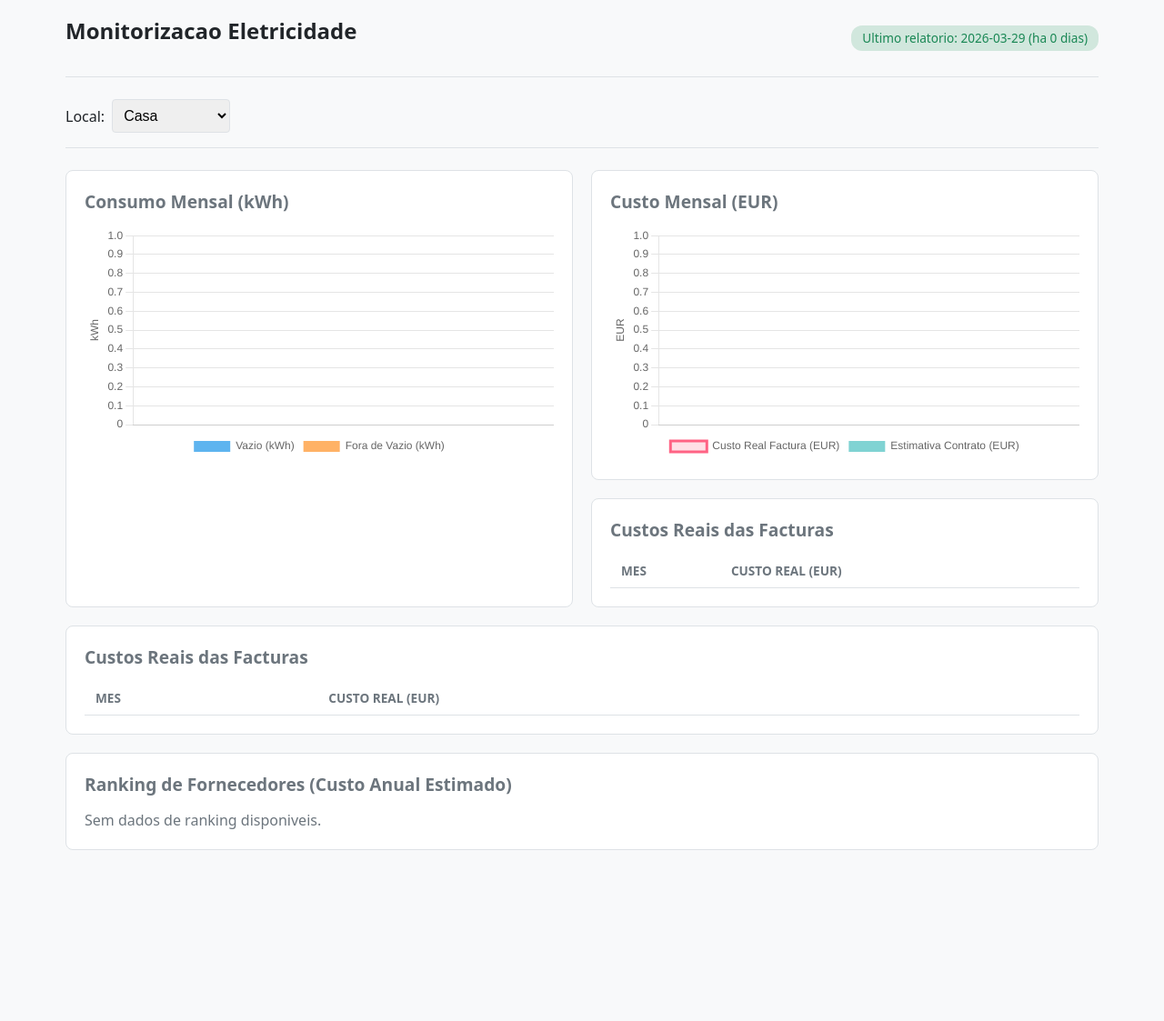
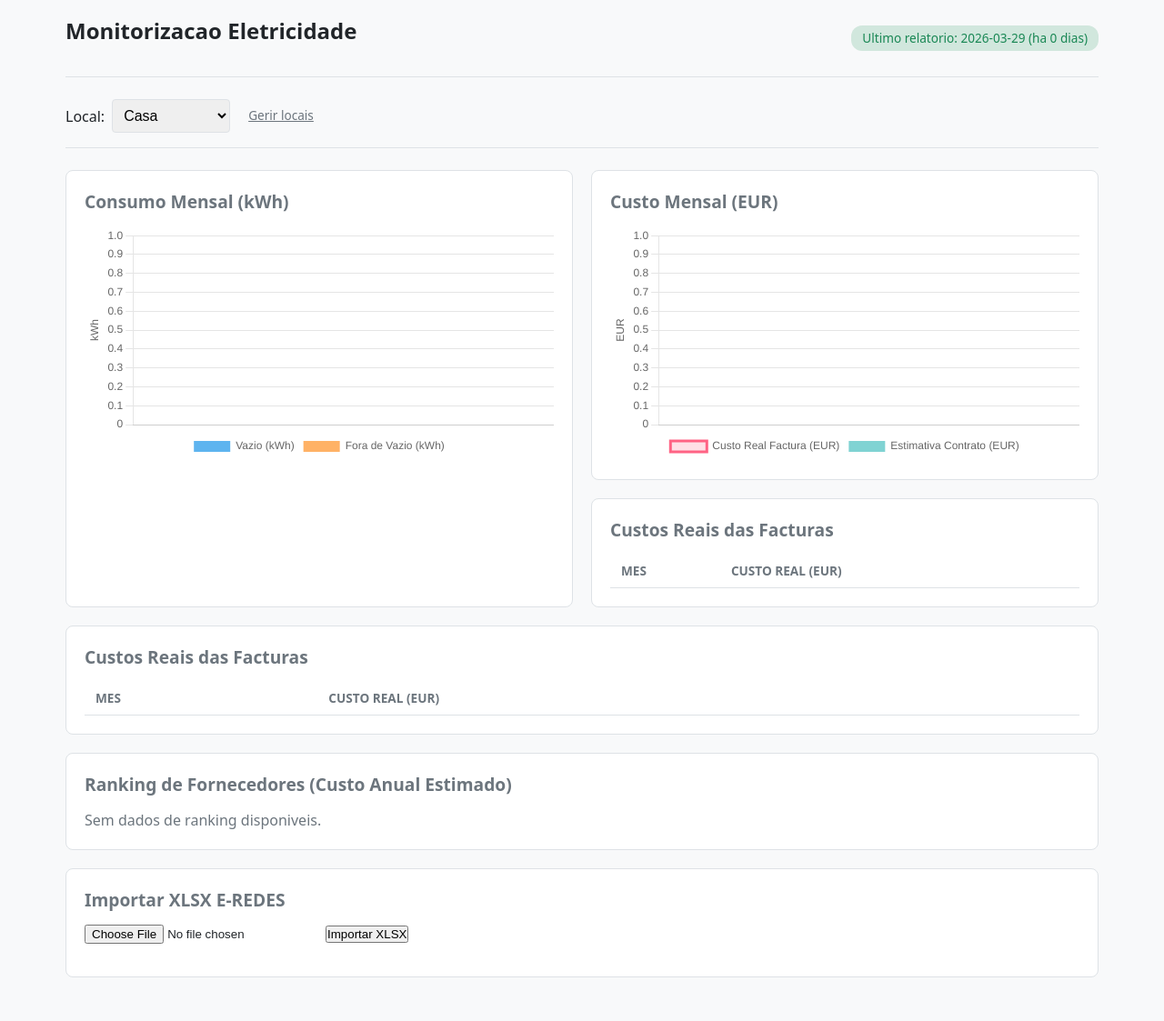
Before and after one commit to ricmagx/monitorizacao-eletricidade, a FastAPI app: page / in a window 1280 px wide. Shown: the whole page at 91% size. Before the commit the page ends 935 px from the top, so only its background shows below. Run offline with FastAPI, Linux system fonts and the light colour scheme; lists and menus that the app fills with data are empty.

Commit message:
feat(07-02): dashboard — seccao upload XLSX + link gerir locais
- Include partials/upload_xlsx.html apos dashboard-content
- Link 'Gerir locais' ao lado do selector de local
- Alteracoes cirurgicas sem tocar no layout existente

```diff
--- a/src/web/templates/dashboard.html
+++ b/src/web/templates/dashboard.html
@@ -19,6 +19,7 @@
       <option value="{{ loc.id }}" {% if loc.id == selected_location.id %}selected{% endif %}>{{ loc.name }}</option>
       {% endfor %}
     </select>
+    <a href="/locais" style="font-size: 0.85rem; color: var(--muted, #6c757d); margin-left: 0.75rem;">Gerir locais</a>
     <script>
     document.getElementById('local-selector').addEventListener('htmx:configRequest', function(evt) {
       evt.detail.path = '/local/' + this.value + '/dashboard';
@@ -30,4 +31,7 @@
 <div id="dashboard-content">
   {% include "partials/dashboard_content.html" %}
 </div>
+
+<!-- Seccao de Upload — Phase 7 -->
+{% include "partials/upload_xlsx.html" %}
 {% endblock %}
```
